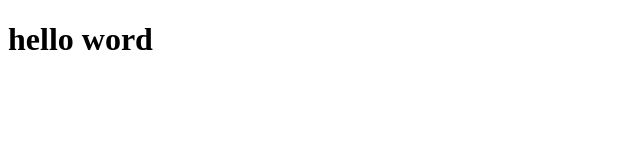
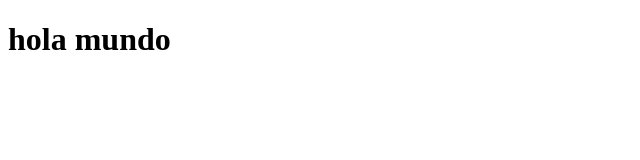
Before and after one commit to ed2321/prueba-2, a plain HTML site: page index.html in a window 1280 px wide. Shown: the whole page, without its empty margins (0-640 px from the left). Drawn offline with Linux system fonts and the light colour scheme.

Commit message:
se tradujo al español

```diff
--- a/index.html
+++ b/index.html
@@ -4,6 +4,6 @@
 	<title>hello</title>
 </head>
 <body>
-<h1>hello word</h1>
+<h1>hola mundo</h1>
 </body>
 </html>
```
